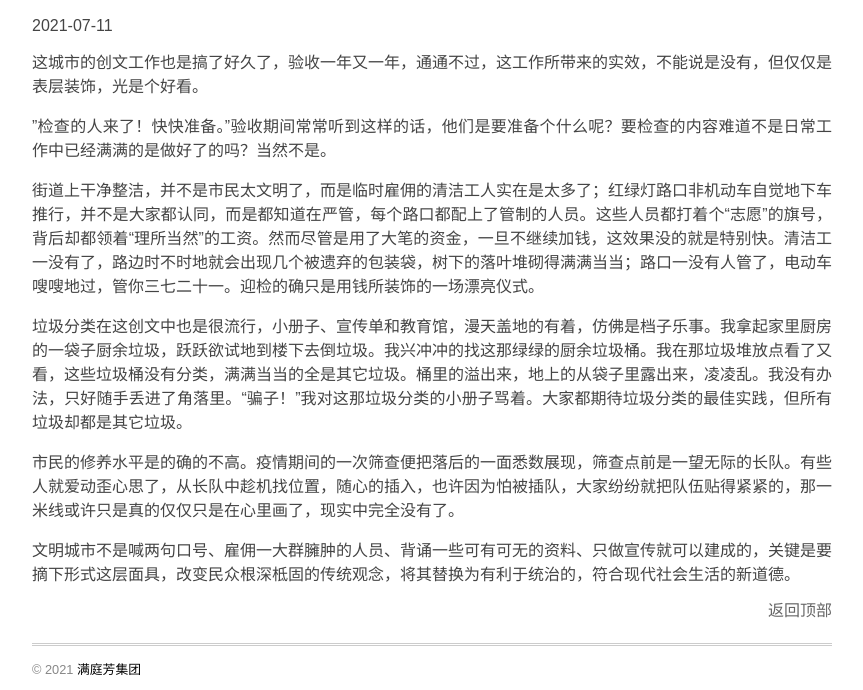
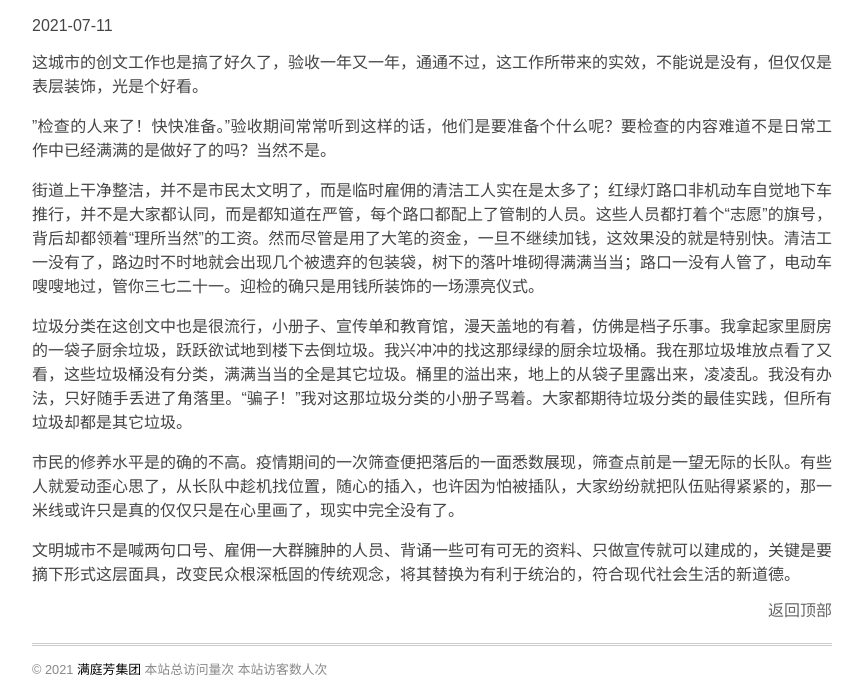
Before and after one commit to unstartdev/windblog, a plain HTML site: page 2021/07/11/从创文中窥视形式主义之风/index.html in a window 1280 px wide. Shown: the part 184-874 px from the top of the page, without its empty margins (208-1071 px from the left). Drawn offline with Linux system fonts and the light colour scheme; some packages are replaced by stand-ins of ours; a script that the page names is missing.

Commit message:
Site updated: 2021-07-11 22:09:50

```diff
--- a/2021/07/11/从创文中窥视形式主义之风/index.html
+++ b/2021/07/11/从创文中窥视形式主义之风/index.html
@@ -70,7 +70,11 @@
   <span class="author">
     满庭芳集团
   </span>
+  <span id="busuanzi_container_site_pv">本站总访问量<span id="busuanzi_value_site_pv"></span>次</span>
+  <span id="busuanzi_container_site_uv">本站访客数<span id="busuanzi_value_site_uv"></span>人次</span>
 </footer>
+<script async src="//busuanzi.ibruce.info/busuanzi/2.3/busuanzi.pure.mini.js"></script>
+
     </div>
   </body>
 </html>
```
Also changed, not shown: archives/2021/07/index.html (+4 -0 lines), archives/2021/index.html (+4 -0 lines), archives/index.html (+4 -0 lines), index.html (+4 -0 lines).
